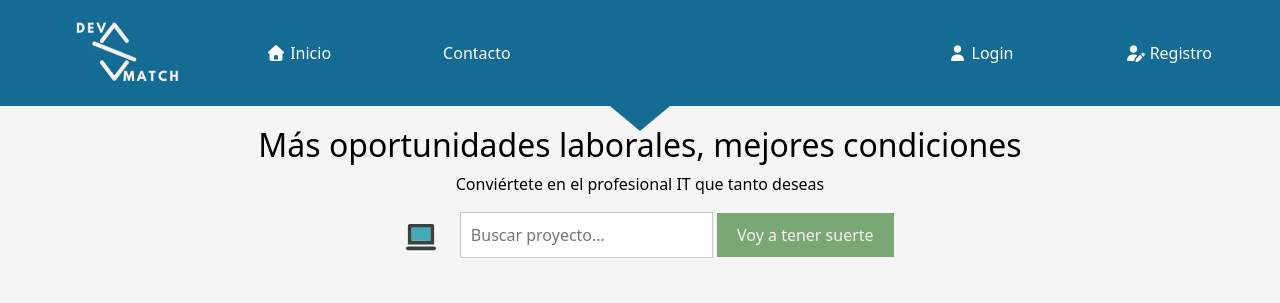
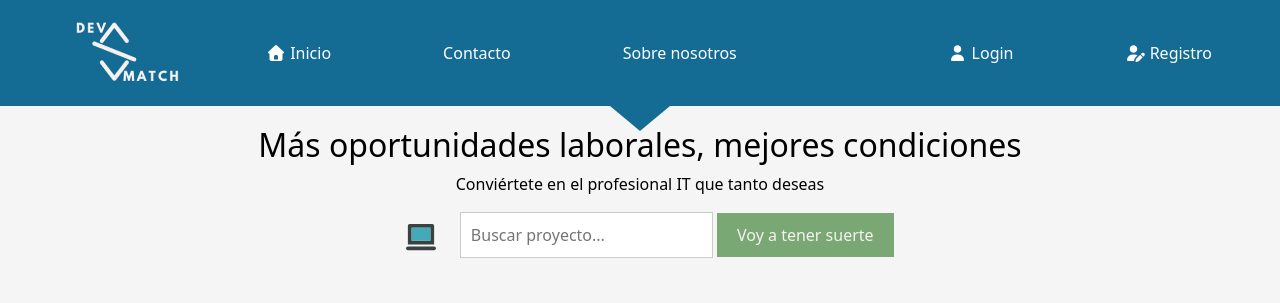
Before and after one commit to fgsuana/daw-project, a PHP site: page /index.php in a window 1280 px wide; the page is wider, and only the part inside the window is pictured. Shown: the top 303 px of that part. Run offline with PHP 8.4, Linux system fonts and the light colour scheme; some libraries are stand-ins or nearby versions.

Commit message:
Update header.php

```diff
--- a/src/header.php
+++ b/src/header.php
@@ -38,6 +38,9 @@
             <li class="nav-item mx-5">
               <a class="nav-link text-white" href="./contacto.php">Contacto</a>
             </li>
+              <li class="nav-item mx-5">
+              <a class="nav-link text-white" href="./sobre-nosotros.php">Sobre nosotros</a>
+            </li>
           </ul>
         </div>
 
```
